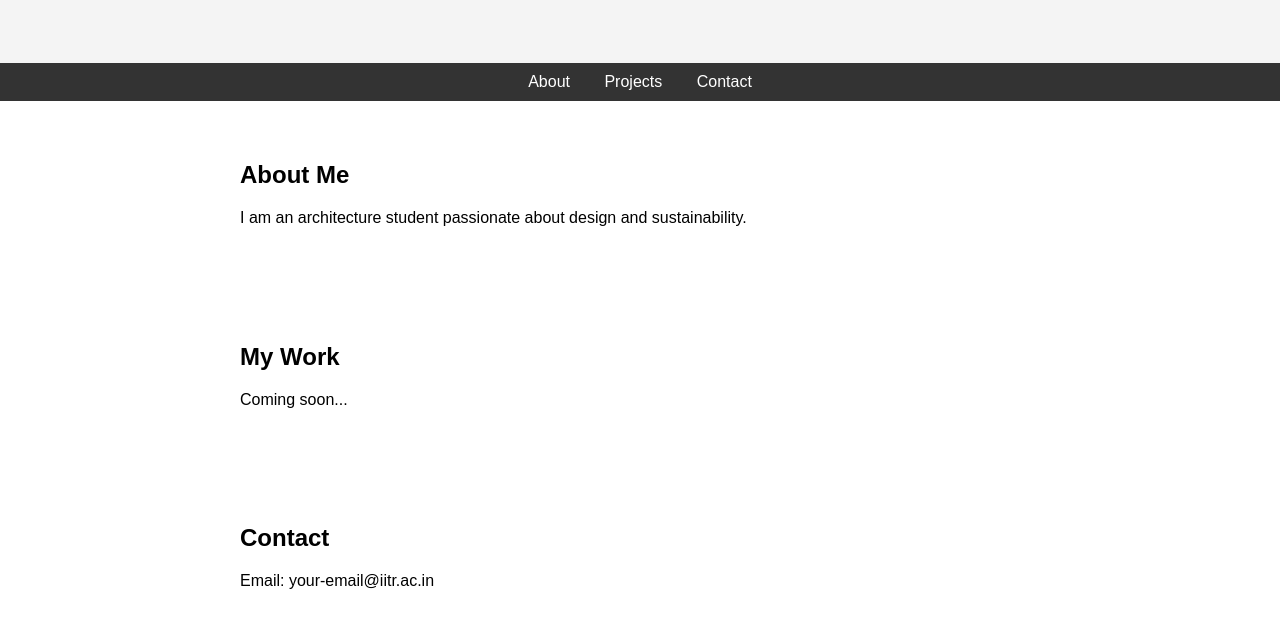
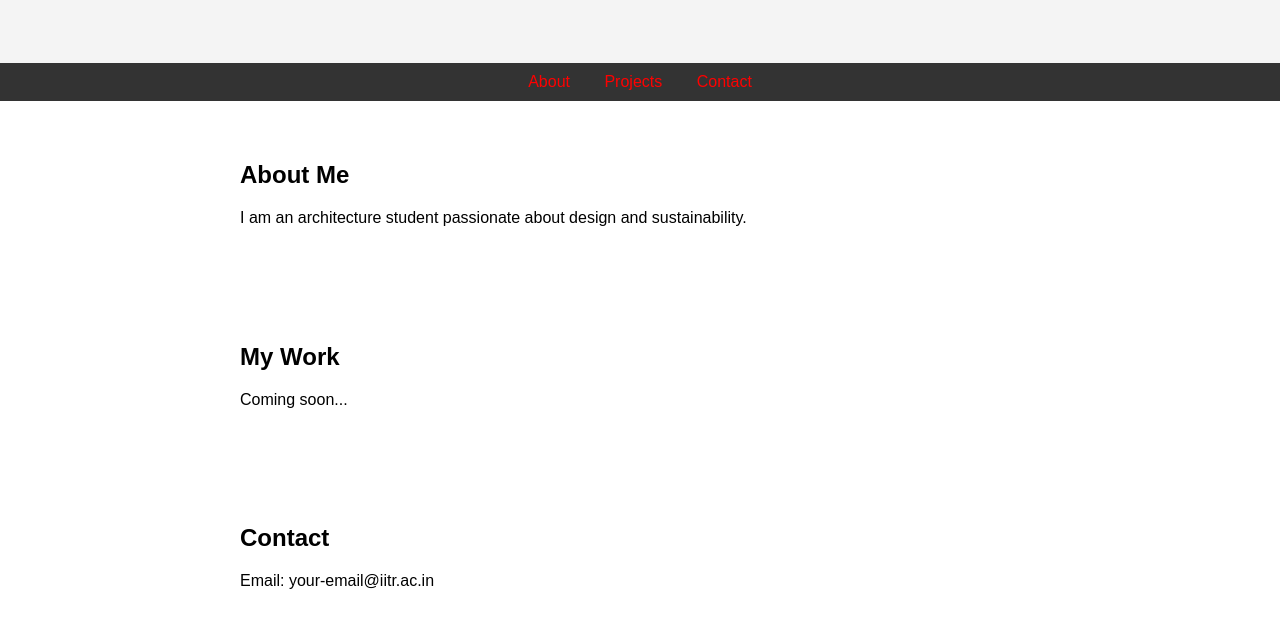
Before and after one commit to abhay-130/Abhay_Kishor_Webpage, a plain HTML site: page index.html in a window 1280 px wide. Shown: the part 151-778 px from the top of the page. Drawn offline with Linux system fonts and the light colour scheme.

Commit message:
style.css

```diff
--- a/style.css
+++ b/style.css
@@ -18,6 +18,11 @@ nav a {
   margin: 0 15px;
   text-decoration: none;
 }
+nav a {
+  color: red;
+  margin: 0 15px;
+  text-decoration: none;
+}
 section {
   padding: 40px;
   max-width: 800px;
```
